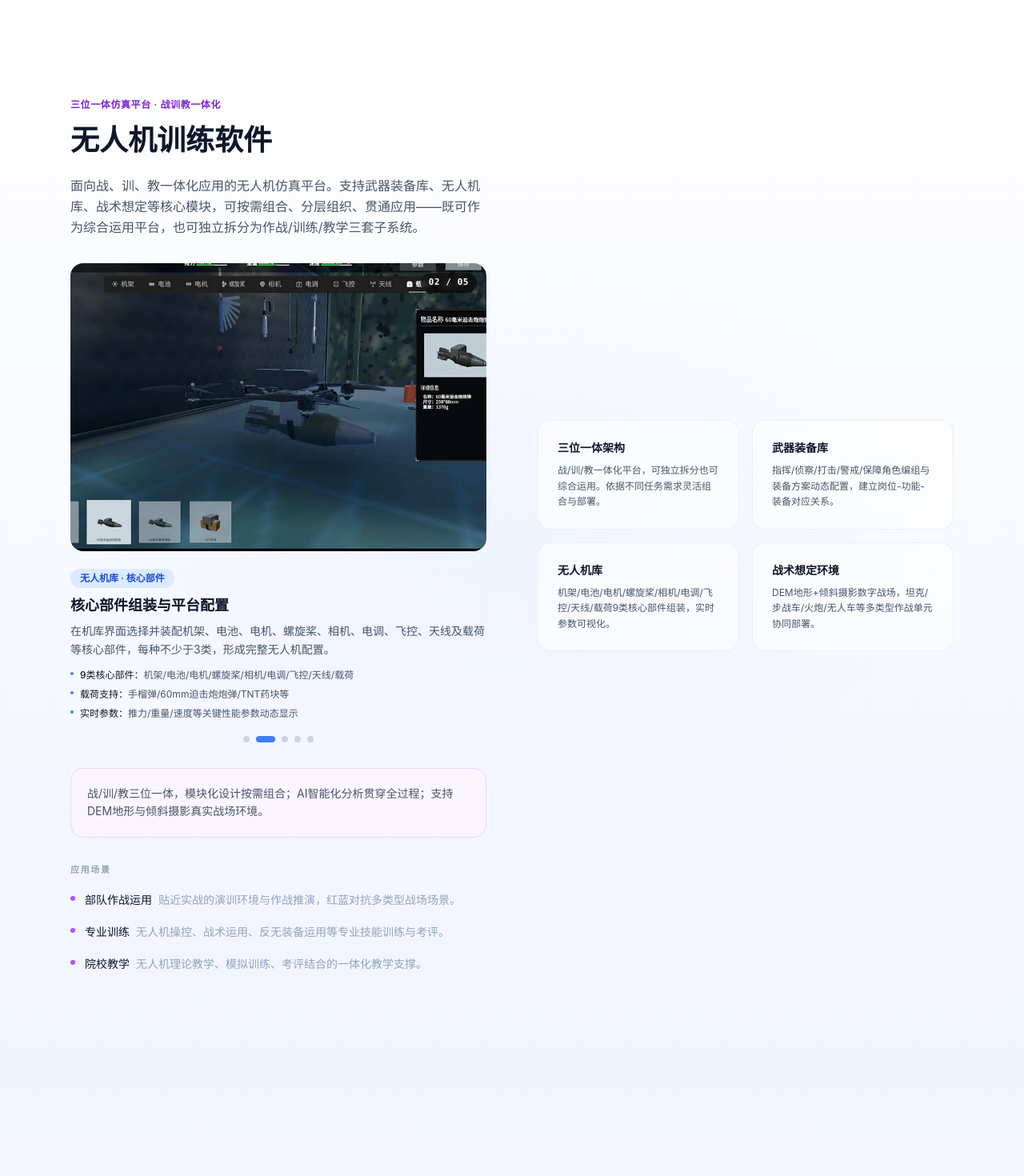
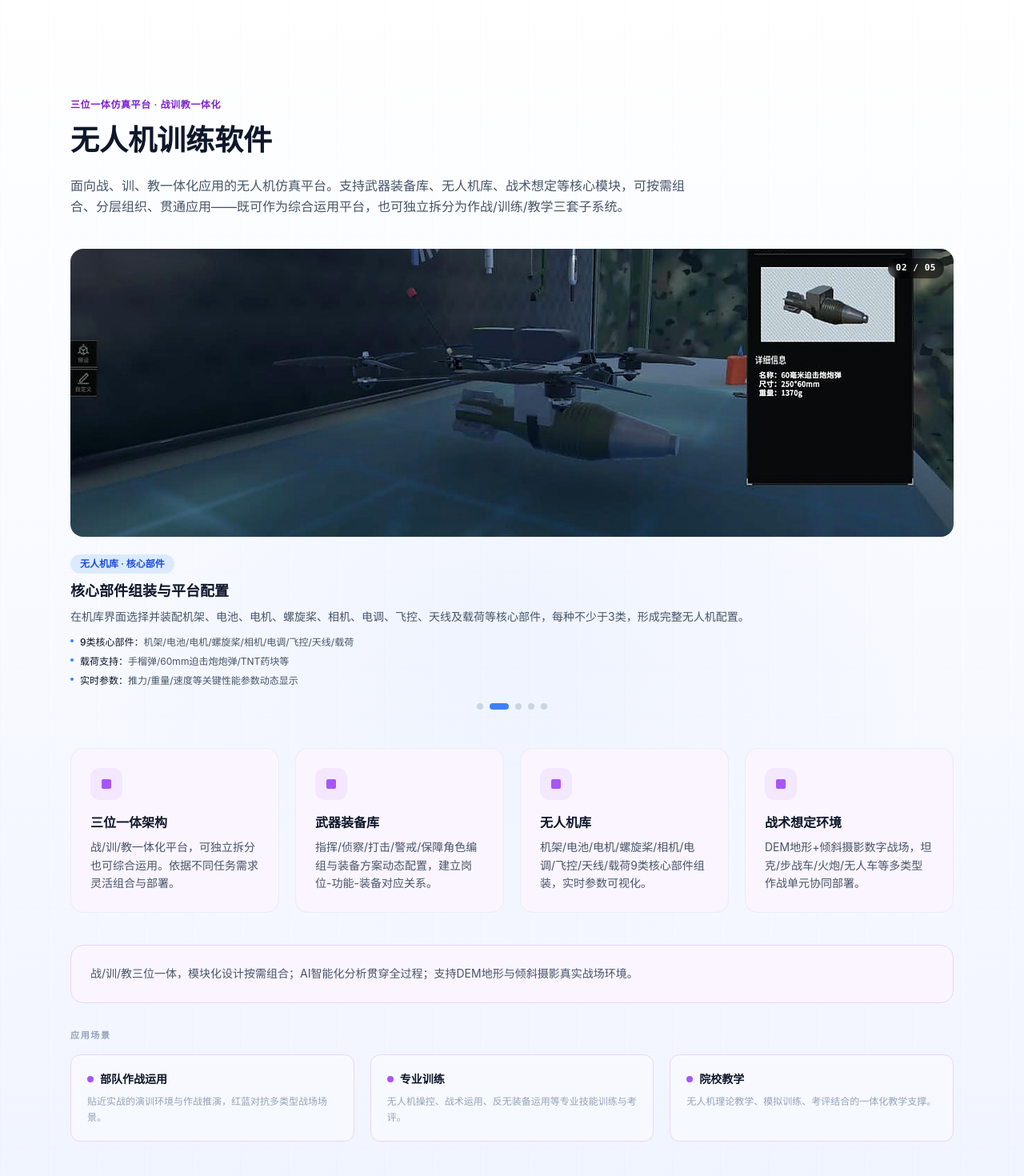
Before and after one commit to CaelumACE/mingcheng-website, a React (Vite) app: page /products in a window 1280 px wide. Shown: the part 2660-4130 px from the top of the page at 80% size. Built offline with nearby package versions, Linux system fonts and the light colour scheme.

Commit message:
feat: 无人机区块改为全宽轮播布局(轮播在上+4列feature卡+场景卡片化)

```diff
--- a/src/pages/Products.jsx
+++ b/src/pages/Products.jsx
@@ -215,8 +215,72 @@ export default function Products() {
           >
             <div className={`absolute inset-0 ${isAlt ? 'dot-grid' : 'hex-grid'} opacity-25`} />
             <div className="max-w-6xl mx-auto px-6 relative z-10">
+              {product.carouselSlides ? (
+                /* ── Full-width carousel layout (drone) ── */
+                <div className="reveal">
+                  {/* Header */}
+                  <div className="flex items-center gap-3 mb-4">
+                    {product.badge && (
+                      <span className={`px-3 py-1 text-[11px] font-semibold rounded-full uppercase tracking-wider ${a.tagBg} ${a.tagText} border ${a.tagBorder}`}>
+                        {product.badge}
+                      </span>
+                    )}
+                    <span className={`text-xs font-semibold uppercase tracking-wider ${a.text}`}>
+                      {product.subtitle}
+                    </span>
+                  </div>
+                  <h2 className="text-3xl md:text-4xl font-extrabold text-ink mb-6">
+                    {product.title}
+                  </h2>
+                  <p className="text-ink-secondary leading-relaxed mb-10 max-w-3xl">
+                    {product.desc}
+                  </p>
+
+                  {/* Full-width Carousel */}
+                  <div className="mb-12">
+                    <ImageCarousel
+                      slides={product.carouselSlides}
+                      interval={product.carouselInterval || 6000}
+                    />
+                  </div>
+
+                  {/* Feature Cards — 2×2 grid */}
+                  <div className="grid grid-cols-1 sm:grid-cols-2 lg:grid-cols-4 gap-5 mb-10">
+                    {product.features.map((f) => (
+                      <div key={f.title} className={`glass-card fx-border p-6 hover:-translate-y-1 rounded-2xl ${a.bg}`}>
+                        <div className={`w-10 h-10 rounded-xl flex items-center justify-center mb-4 ${a.tagBg}`}>
+                          <div className={`w-3 h-3 rounded-sm ${a.dot}`} />
+                        </div>
+                        <h4 className="text-base font-bold text-ink mb-2">{f.title}</h4>
+                        <p className="text-sm text-ink-secondary leading-relaxed">{f.desc}</p>
+                      </div>
+                    ))}
+                  </div>
+
+                  {/* Highlight */}
+                  <div className={`p-6 rounded-2xl border ${a.border} ${a.bg} mb-8`}>
+                    <p className="text-sm text-ink-secondary leading-relaxed">{product.highlight}</p>
+                  </div>
+
+                  {/* Scenarios */}
+                  <div className="space-y-4">
+                    <h4 className="text-[11px] font-semibold text-ink-muted uppercase tracking-[0.15em]">应用场景</h4>
+                    <div className="grid grid-cols-1 sm:grid-cols-3 gap-5">
+                      {product.scenarios.map((s) => (
+                        <div key={s.title} className={`p-5 rounded-xl border ${a.border} bg-white/40 backdrop-blur-sm`}>
+                          <div className="flex items-center gap-2 mb-2">
+                            <div className={`w-2 h-2 rounded-full shrink-0 ${a.dot}`} />
+                            <span className="text-sm font-semibold text-ink">{s.title}</span>
+                          </div>
+                          <p className="text-xs text-ink-muted leading-relaxed">{s.desc}</p>
+                        </div>
+                      ))}
+                    </div>
+                  </div>
+                </div>
+              ) : (
+                /* ── Standard 2-column layout (other products) ── */
                 <div className="grid grid-cols-1 lg:grid-cols-2 gap-12 lg:gap-16 items-center">
-
                   {/* Left: Description + Illustration (alternate sides) */}
                   <div className={`reveal ${isAlt ? 'lg:order-2' : 'lg:order-1'}`}>
                     <div className="flex items-center gap-3 mb-4">
@@ -238,14 +302,8 @@ export default function Products() {
                       {product.desc}
                     </p>
 
-                  {/* Visual: carousel for products with slides, photo for XR, SVG for others */}
-                  {product.carouselSlides ? (
-                    <ImageCarousel
-                      slides={product.carouselSlides}
-                      interval={product.carouselInterval || 6000}
-                      className="mb-8"
-                    />
-                  ) : product.id === 'xr' ? (
+                    {/* Visual: photo for XR, SVG for others */}
+                    {product.id === 'xr' ? (
                       <div className="mb-8 rounded-2xl overflow-hidden border border-slate-200/50 bg-white/40 backdrop-blur-sm shadow-sm">
                         <img
                           src="/assets/vr-ar-showroom.jpg"
@@ -288,6 +346,7 @@ export default function Products() {
                     ))}
                   </div>
                 </div>
+              )}
             </div>
           </section>
         )
```
Lines whose indentation alone changed are shown as unchanged.
